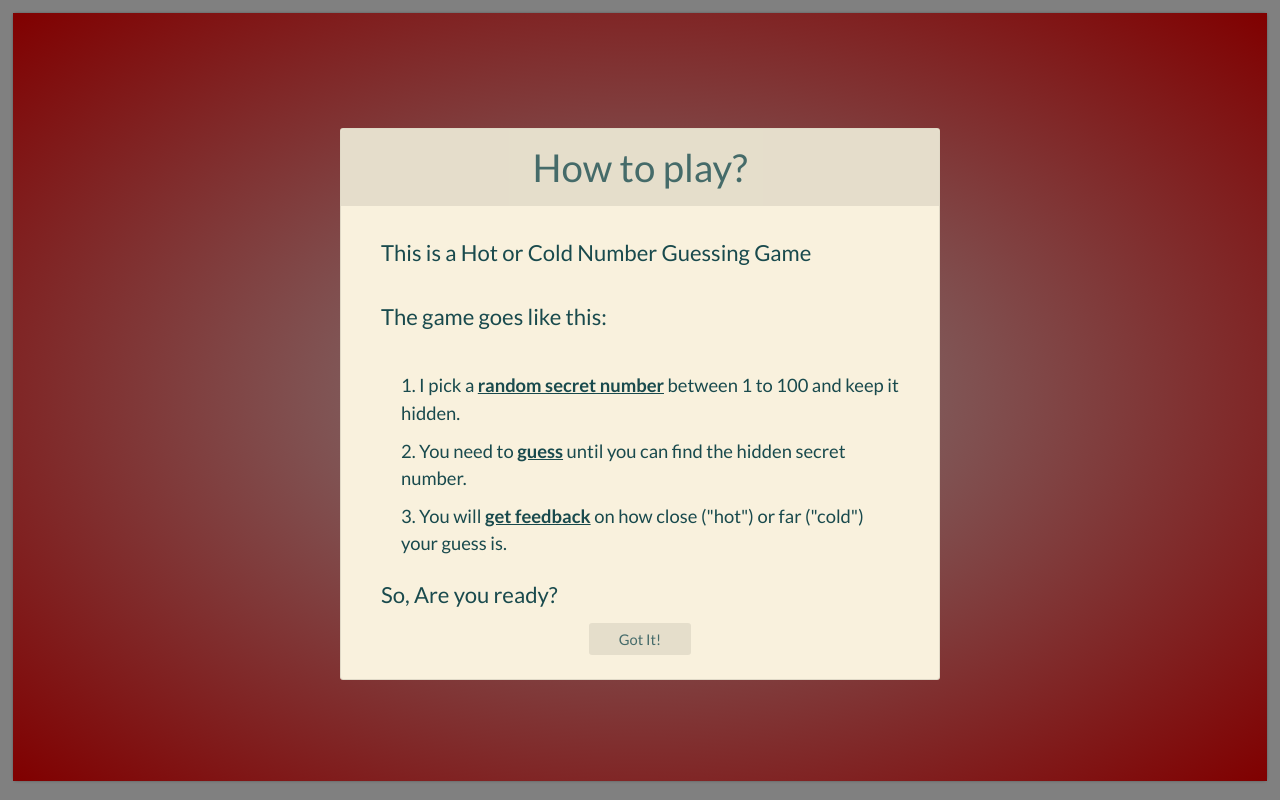
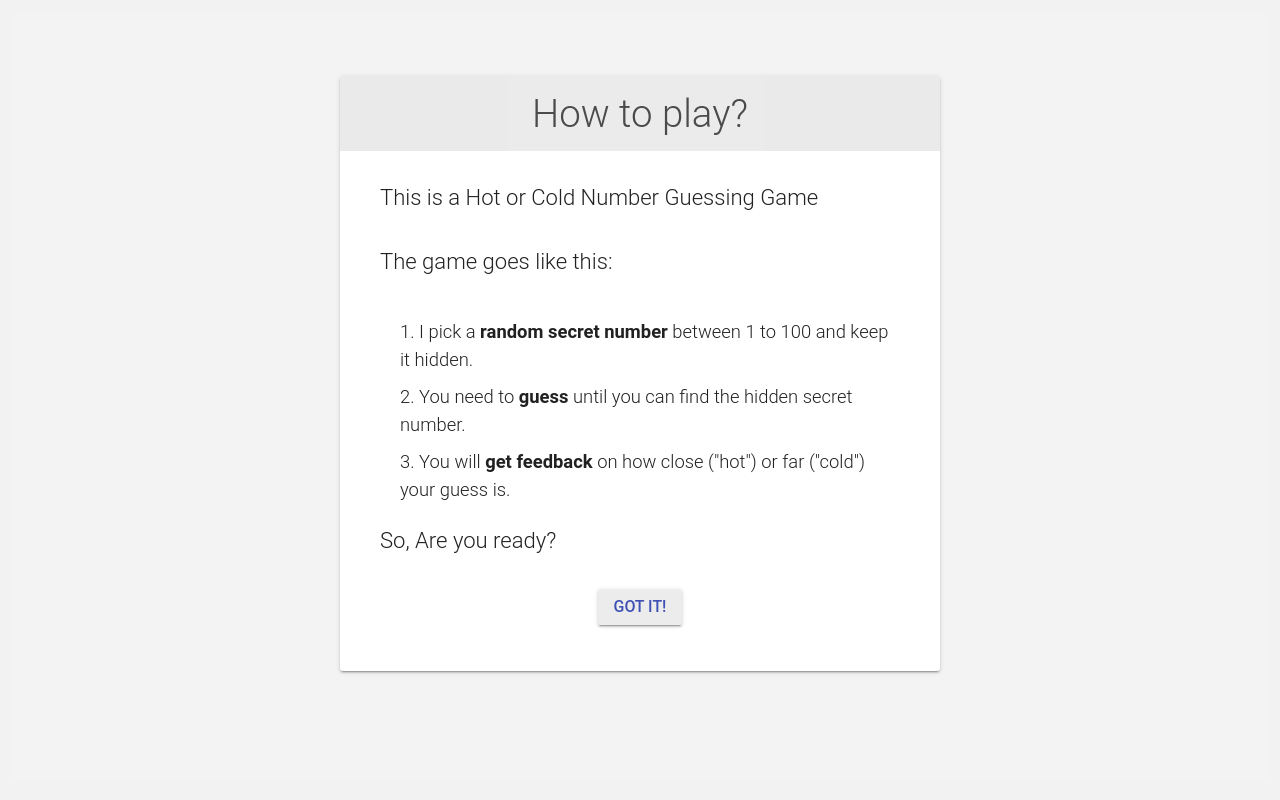
Before and after one commit to tcasey/HotCold, a plain HTML site: page index.html in a window 1280 px wide. Both pictures are taken after a click on the link "HOW TO PLAY". Drawn offline with nearby package versions, Linux system fonts and the light colour scheme.

Commit message:
updated design

```diff
--- a/css/style.css
+++ b/css/style.css
@@ -18,7 +18,7 @@
 html {
 	width: 100%;
 	height: 100%;
-	background-color: gray;
+	background-color: #f2f2f2;
 }
 
 body {
@@ -26,15 +26,9 @@ body {
 	width: 98%;
 	height: 96%;
 	margin: 0.8em auto;
-	font-family: 'Lato', Calibri, Arial, sans-serif;
-	background: radial-gradient(gray 1%,maroon 100%);
+  font-family: "Roboto","Helvetica","Arial",sans-serif;
+	background: #f1f1f1;
 	text-align: center;
-	-webkit-border-radius: 4px;
-	-moz-border-radius: 4px;
-	border-radius: 4px;
-	-webkit-box-shadow: 0px 0px 3px rgba(0, 0, 0, 0.3);
-	-moz-box-shadow: 0px 0px 3px rgba(0, 0, 0, 0.3);
-	box-shadow: 0px 0px 3px rgba(0, 0, 0, 0.3);
 }
 
 a {
@@ -72,14 +66,14 @@ nav ul li:last-child {
 
 nav a {
 
-	color: #fff;
+	color: #bdb380;
 }
 
 h1 {
 	font-weight: 900;
 	font-size: 3em;
 	padding: 0.2em;
-	color: #fff;
+	color: #f2f2f2;
 
 }
 
@@ -87,8 +81,8 @@ h1 {
 .overlay {
 	width: 100%;
 	height: 100%;
-	color: rgba(25,74,77,1);
-	background: radial-gradient(gray 1%,maroon 100%);
+  color: rgba(0,0,0,.87);
+	background: #f3f3f3;
 	position: absolute;
 	top: 0;
 	left: 0;
@@ -98,15 +92,15 @@ h1 {
 }
 
 .content {
-	color: rgba(25,74,77,1);
-	background: #F9F1DD;
-	position: relative;
+  color: rgba(0,0,0,.87);
+	background: #fff;
 	height: auto;
 	width: 600px;
 	border-radius: 3px;
 	top: 15%;
 	margin: auto auto;
-	border: 1px solid rgba(0,0,0,0.1);
+  margin-top: 5%;
+  box-shadow: 0 2px 2px 0 rgba(0,0,0,.14),0 3px 1px -2px rgba(0,0,0,.2),0 1px 5px 0 rgba(0,0,0,.12);
 }
 
 .content h3 {
@@ -149,38 +143,68 @@ h1 {
 }
 
 .content > div ul li strong{
-	text-decoration: underline;
+
 }
 
-.content > div a {
-	font-size: 0.8em;
-	opacity: 0.8;
-	background: rgba(0,0,0,0.1);
-	color: rgba(25,74,77,1);
-	padding: 0.5em 2em;
-	margin-bottom: 50px;
-	border-radius: 3px;
+
+.content > div a  {
+  background: 0 0;
+  border: none;
+  border-radius: 2px;
+  color: #3f51b5;
+  position: relative;
+  height: 36px;
+  margin: 1em;
+  min-width: 64px;
+  padding: 0 16px;
+  display: inline-block;
+  font-family: "Roboto","Helvetica","Arial",sans-serif;
+  font-size: 16px;
+  font-weight: 500;
+  text-transform: uppercase;
+  letter-spacing: 0;
+  overflow: hidden;
+  will-change: box-shadow;
+  transition: box-shadow .2s cubic-bezier(.4,0,1,1),background-color .2s cubic-bezier(.4,0,.2,1),color .2s cubic-bezier(.4,0,.2,1);
+  outline: none;
+  cursor: pointer;
+  text-decoration: none;
+  text-align: center;
+  line-height: 36px;
+  vertical-align: middle;
+  background: rgba(158,158,158,.2);
+  box-shadow: 0 2px 2px 0 rgba(0,0,0,.14),0 3px 1px -2px rgba(0,0,0,.2),0 1px 5px 0 rgba(0,0,0,.12);
 }
-.content > div a:hover {
-	background-color: LightGray;
-	color: maroon;
+
+.content > div a:active {
+    box-shadow: 0 4px 5px 0 rgba(0,0,0,.14),0 1px 10px 0 rgba(0,0,0,.12),0 2px 4px -1px rgba(0,0,0,.2);
+    background-color: rgba(158,158,158,.4);
 }
+
+
 /*---------------------------------------------------------------------------------
    Game Section Styles
 ---------------------------------------------------------------------------------*/
+.what {
+  color: #999;
+}
+
+.new {
+  color: #999;
+}
+.plus {
+  color:  #FF2222;
+}
 
 .game {
 	position: relative;
-	background: #F9F1DD;
+	background: #fff;
 	width: 380px;
-	height: 380px;
 	-webkit-border-radius: 4px;
 	-moz-border-radius: 4px;
 	border-radius: 4px;
 	margin: 0 auto;
-
-
-
+  box-shadow: 0 2px 2px 0 rgba(0,0,0,.14),0 3px 1px -2px rgba(0,0,0,.2),0 1px 5px 0 rgba(0,0,0,.12);
 }
 
 h2 {
@@ -189,36 +213,34 @@ h2 {
 	background: rgba(0,0,0,0.1);
 	padding: 1em 0.4em;
 	font-size: 1.5em;
-	font-weight: 400;
+	font-weight: 300;
 	display: block;
 	line-height: 1em;
-	border-top-left-radius: 4px;
-	border-top-right-radius: 4px;
-	color: rgba(25,74,77,1);
+	color: #fff;
 }
 
 .game p {
-	margin-top: 0.5em;
+	margin: 0.5em 0 0 0;
 	font-size: 1.8em;
 	padding-bottom: 0.5em;
-	color: rgba(25,74,77,1);
+	color: #f3f3f3;
 }
 
 #count {
-	color: maroon;
+	color: #3f51b5;
 	font-weight: 400;
 	font-size: 1.5em;
 }
 
 input {
-	width: 300px;
+	/*width: 300px;*/
 	height: 50px;
 	display: block;
 	padding: 0.8em 0;
 	margin: 0.8em auto 0;
 	opacity: 0.8;
 	background: rgba(0,0,0,0.1);
-	color: rgba(25,74,77,1);
+	color: #3f51b5;
 	border: solid 1px transparent;
 	-webkit-border-radius: 4px;
 	-moz-border-radius: 4px;
@@ -226,38 +248,37 @@ input {
 }
 
 input.button {
-	opacity: 0.8;
-	background: rgba(0,0,0,0.1);
-	color: maroon;
-	font-size: 2em;
-	padding: 0.2em;
-	-webkit-transition: background 1s ease-in-out;
-	-moz-transition: background 1s ease-in-out;
-	-ms-transition: background 1s ease-in-out;
-	-o-transition: background 1s ease-in-out;
-	transition: background 1s ease-in-out;
-	-webkit-transition: border 1s ease-in-out;
-	-moz-transition: border 1s ease-in-out;
-	-ms-transition: border 1s ease-in-out;
-	-o-transition: border 1s ease-in-out;
-	transition: border 1s ease-in-out;
+  background: 0 0;
+  border: none;
+  border-radius: 2px;
+  color: #3f51b5;
+  position: relative;
+  height: 36px;
+  margin: 1em;
+  min-width: 64px;
+  padding: 0 16px;
+  display: inline-block;
+  font-family: "Roboto","Helvetica","Arial",sans-serif;
+  font-size: 16px;
+  font-weight: 500;
+  text-transform: uppercase;
+  letter-spacing: 0;
+  overflow: hidden;
+  will-change: box-shadow;
+  transition: box-shadow .2s cubic-bezier(.4,0,1,1),background-color .2s cubic-bezier(.4,0,.2,1),color .2s cubic-bezier(.4,0,.2,1);
+  outline: none;
+  cursor: pointer;
+  text-decoration: none;
+  text-align: center;
+  line-height: 36px;
+  vertical-align: middle;
+  background: rgba(158,158,158,.2);
+  box-shadow: 0 2px 2px 0 rgba(0,0,0,.14),0 3px 1px -2px rgba(0,0,0,.2),0 1px 5px 0 rgba(0,0,0,.12);
 }
 
-input.button:hover {
-	background: maroon;
-	color: #fff;
-	border: transparent;
-	-webkit-transition: background 1s ease-in-out;
-	-moz-transition: background 1s ease-in-out;
-	-ms-transition: background 1s ease-in-out;
-	-o-transition: background 1s ease-in-out;
-	transition: background 1s ease-in-out;
-	-webkit-transition: border 1s ease-in-out;
-	-moz-transition: border 1s ease-in-out;
-	-ms-transition: border 1s ease-in-out;
-	-o-transition: border 1s ease-in-out;
-	transition: border 1s ease-in-out;
-	cursor: pointer;
+input.button:active {
+    box-shadow: 0 4px 5px 0 rgba(0,0,0,.14),0 1px 10px 0 rgba(0,0,0,.12),0 2px 4px -1px rgba(0,0,0,.2);
+    background-color: rgba(158,158,158,.4);
 }
 
 input.text {
@@ -289,18 +310,22 @@ input:focus {
 ul.guessBox {
 	height: 80px;
 	margin: 10px auto 0;
-	background: maroon;
 	padding: 0.5em;
 	display: block;
 	line-height: 2em;
 	border-bottom-left-radius: 4px;
 	border-bottom-right-radius: 4px;
-	color: #fff;
+	color: #f3f3f3;
 	overflow: auto;
+    font-size: 16px;
+    line-height: normal;
+    width: 100%;
+    background-color: transparent;
+    padding: 8px;
+    box-sizing: border-box;
 }
 ul.guessBox li {
 	display: inline;
-	background-color: maroon;
 	padding: 0.3em;
 	-webkit-border-radius: 4px;
 	-moz-border-radius: 4px;
@@ -309,3 +334,116 @@ ul.guessBox li {
 	margin: 0.2em;
 	color: #fff;
 }
+#userGuess {
+  height: 1.9rem;
+  display: block;
+  background: none;
+  padding: 0.125rem 3.125rem 0.0625rem 0.125rem;
+  margin-top: 1.5em;
+  font-size: 1rem;
+  border-width: 0;
+  border-color: transparent;
+  width: 100%;
+  -webkit-transition: all 0.28s ease;
+  transition: all 0.28s ease;
+  box-shadow: none;
+}
+
+.group 			  {
+  position:relative;
+  margin-bottom:45px;
+  margin-left: 10%;
+}
+.group input 				{
+  font-size:18px;
+  padding:10px 10px 10px 5px;
+  display:block;
+  width:300px;
+  border:none;
+  border-bottom:1px solid #757575;
+}
+input:focus 		{
+  outline:none;
+}
+
+/* LABEL ======================================= */
+label 				 {
+  color:#999;
+  font-size:18px;
+  font-weight:normal;
+  position:absolute;
+  pointer-events:none;
+  left:5px;
+  top:10px;
+  left: 126px;
+  transition:0.2s ease all;
+  -moz-transition:0.2s ease all;
+  -webkit-transition:0.2s ease all;
+}
+
+/* active state */
+input:focus ~ label, input:valid ~ label 		{
+  top:-20px;
+  font-size:14px;
+  color:#5264AE;
+}
+
+/* BOTTOM BARS ================================= */
+.bar 	{
+  position:relative;
+  display:block;
+  width:300px;
+}
+
+.bar:before, .bar:after 	{
+  content:'';
+  height:2px;
+  width:0;
+  bottom:1px;
+  position:absolute;
+  background:#5264AE;
+  transition:0.2s ease all;
+  -moz-transition:0.2s ease all;
+  -webkit-transition:0.2s ease all;
+}
+.bar:before {
+  left:50%;
+}
+.bar:after {
+  right:50%;
+}
+
+/* active state */
+input:focus ~ .bar:before, input:focus ~ .bar:after {
+  width:50%;
+}
+
+/* active state */
+input:focus ~ .highlight {
+  -webkit-animation:inputHighlighter 0.3s ease;
+  -moz-animation:inputHighlighter 0.3s ease;
+  animation:inputHighlighter 0.3s ease;
+}
+
+/* ANIMATIONS */
+@-webkit-keyframes inputHighlighter {
+	from { background:#5264AE; }
+  to 	{ width:0; background:transparent; }
+}
+@-moz-keyframes inputHighlighter {
+	from { background:#5264AE; }
+  to 	{ width:0; background:transparent; }
+}
+@keyframes inputHighlighter {
+	from { background:#5264AE; }
+  to 	{ width:0; background:transparent; }
+}
+
+svg {
+  left: -100%;
+  right: -100%;
+  top: 30%;
+  width: 140px;
+  height: 80px;
+  margin: 1em auto;
+}
--- a/index.html
+++ b/index.html
@@ -12,14 +12,50 @@
 </head>
 <body>
 
-		<header> <!--Header -->
+<header> <!--Header -->
 
 			<!-- Top Navigation -->
 			<nav>
 				<ul class="clearfix">
 					<li><a class="what" href="#">How to Play</a></li>
-					<li><a class="new" href="#">+ New Game</a></li>
+					<li><a class="new" href="#"><span class="plus">+</span> New Game</a></li>
 				</ul>
+				<!-- logo text -->
+				<svg version="1.1" xmlns="http://www.w3.org/2000/svg" xmlns:xlink="http://www.w3.org/1999/xlink" xmlns:a="http://ns.adobe.com/AdobeSVGViewerExtensions/3.0/" x="0px" y="0px" width="3095.7px" height="1076.5px" viewBox="0 0 3095.7 1076.5" style="enable-background:new 0 0 3095.7 1076.5;" xml:space="preserve">
+				<style type="text/css">
+				.style2C {
+					fill: #0A1E60;
+				}
+
+				.style2H {
+					fill: #FF2222;
+				}
+
+				.style2 {
+					fill: #4B4841;
+				}
+				</style>
+				<defs>
+				</defs>
+				<g transform="translate(0.000000,1685.000000) scale(0.100000,-0.100000)">
+					<path class="style2C" d="M28045,16839.4c-1033-68-1975-370-2753-882c-494-326-928-747-1283-1245c-261-366-509-854-668-1314
+					c-312-907-403-2021-250-3063c150-1028,529-1904,1127-2602c115-136,375-394,507-504c760-637,1703-1008,2855-1126
+					c251-25,1003-25,1310,0c728,61,1347,188,1821,372c113,44,213,88,227,100c3,2-226,889-264,1023l-15,52l-48-25
+					c-138-70-436-171-686-234c-880-220-1868-235-2655-41c-310,77-577,176-844,313c-354,182-611,371-881,649
+					c-643,658-1005,1555-1085,2688c-22,312-11,787,26,1115c98,882,395,1647,870,2240c120,149,372,400,526,523
+					c564,448,1247,716,2060,807c318,36,808,38,1138,5c543-55,1032-176,1440-359l110-49l20,67c11,36,85,283,164,549l143,483l-59,30
+					c-369,186-1001,343-1628,403C28914,16849.4,28362,16860.4,28045,16839.4z"></path>
+					<path class="style2H" d="M0,11455.4v-5225h675h675v2450v2450h2525h2525v-2450v-2450h685h685v5225v5225h-685h-685v-2185v-2185H3875H1350
+					v2185v2185H675H0V11455.4z"></path>
+					<path class="style2" d="M15000,13430.4v-1450h500h500v1450v1450h-500h-500V13430.4z"></path>
+					<path class="style2" d="M11810,11160.4v-500h1450h1450v500v500h-1450h-1450V11160.4z"></path>
+					<path class="style2" d="M15007,11653.4c-4-3-7-228-7-500v-493h500h500v500v500h-493C15235,11660.4,15010,11657.4,15007,11653.4z"></path>
+					<path class="style2" d="M16357,11653.4c-4-3-7-228-7-500v-493h1455h1455l-2,498l-3,497l-1446,3
+					C17014,11659.4,16360,11657.4,16357,11653.4z"></path>
+					<path class="style2" d="M15005,10268.4c-3-7-4-661-3-1453l3-1440l498-3l497-2v1455v1455h-495
+					C15118,10280.4,15008,10277.4,15005,10268.4z"></path>
+				</g>
+			</svg>
 			</nav>
 
 			<!-- Modal Information Box -->
@@ -40,21 +76,23 @@
 				</div>
 			</div>
 
-			<!-- logo text -->
-			<h1>HOT or COLD</h1>
-
 		</header>
 
 		<section class="game"> <!-- Guessing Section -->
 
-			<h2 id="feedback">Make your Guess!</h2>
+			<h2 id="feedback"></h2>
 
 			<form>
-				<input type="text" name="userGuess" id="userGuess" class="text" maxlength="3" autocomplete="off" placeholder="Enter your Guess" required/>
-      			<input type="submit" id="guessButton" class="button" name="submit" value="Guess"/>
+				<div class="group">
+					<input type="text" name="userGuess" id="userGuess" class="text" maxlength="3" autocomplete="off" placeholder="" required="required"/>
+					<span class="highlight"></span>
+					<span class="bar"></span>
+					<label>Guess</label>
+				</div>
+      			<input type="submit" id="guessButton" class="button" name="submit" value="Submit"/>
 			</form>
 
-      		<p>Guess #<span id="count">0</span>!</p>
+      		<p>Guess # <span id="count"> 0</span></p>
 
 			<ul id="guessList" class="guessBox clearfix">
 
--- a/js/script.js
+++ b/js/script.js
@@ -28,7 +28,7 @@ $(document).ready(function(){
   		GlobalRandomNumber = randomNumber;
   		$('#count').text(counter);
   		$('#guessList').text('');
-  		$("#feedback").text('Make your Guess!');
+  		$("#feedback").text('Hot & Cold');
   	};
 
   	newGame();
@@ -39,29 +39,41 @@ $(document).ready(function(){
 
 	  	if (userGuess <= 100 && isNaN(userGuess) === false) {
 	  		$('#guessList').append(userGuess + " ");
+        // var color = $("#feedback").css('color');
+        $('#guessList').css('color', '#999');
 	  		counter++; // increment global counter
 	  	}
 
   		if (userGuess == randomNumber) {
   			$("#feedback").text('winner!!');
+        $("#feedback").css('color', '#bdb380');
 	  		} else if (userGuess > 100 || isNaN(userGuess)) {
 	  			$("#feedback").text('enter a number from 1 to 100');
+          $("#feedback").css('color', '#fff');
 
 	  		}
 	  			else if (userGuess > (randomNumber + 50) || userGuess < (randomNumber - 50)) {
 	  			$("#feedback").text('icecold');
+          $("#feedback").css('color', 'rgb(48, 63, 159)');
 
 	  		} else if (userGuess > (randomNumber + 30) || userGuess < (randomNumber - 30)) {
 	  			$("#feedback").text('cold');
+          $("#feedback").css('color', 'rgb(3, 169, 244)');
 
 	  		} else if (userGuess > (randomNumber + 15) || userGuess < (randomNumber - 15)) {
 	  			$("#feedback").text('warm');
+          $("#feedback").css('color', 'rgb(255, 152, 0)');
+
 
 	  		} else if (userGuess > (randomNumber + 5) || userGuess < (randomNumber - 5)) {
 	  			$("#feedback").text('hot');
+          $("#feedback").css('color', 'rgb(244, 67, 54)');
+
 
 	  		} else if (userGuess > (randomNumber + 1) || userGuess < (randomNumber - 1)) {
 	  			$("#feedback").text('very hot');
+          $("#feedback").css('color', 'rgb(211, 47, 47)');
+
 	  		}
 
 	  		$('#userGuess').val(''); //resets input field
```
